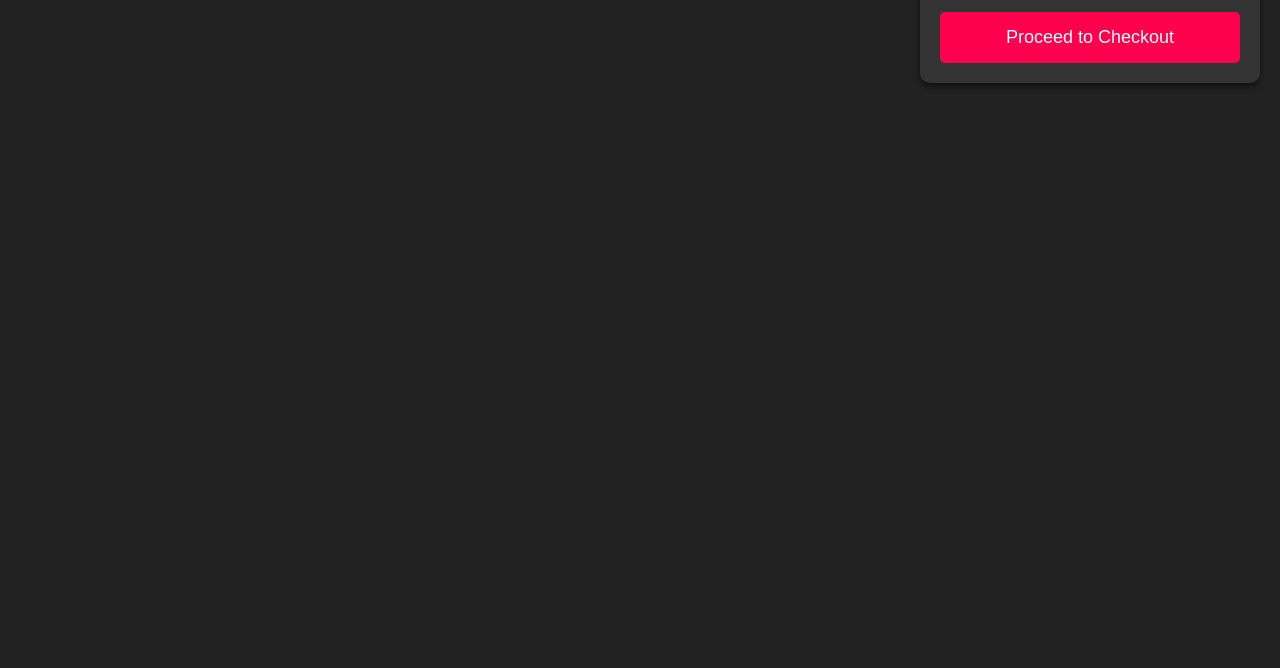
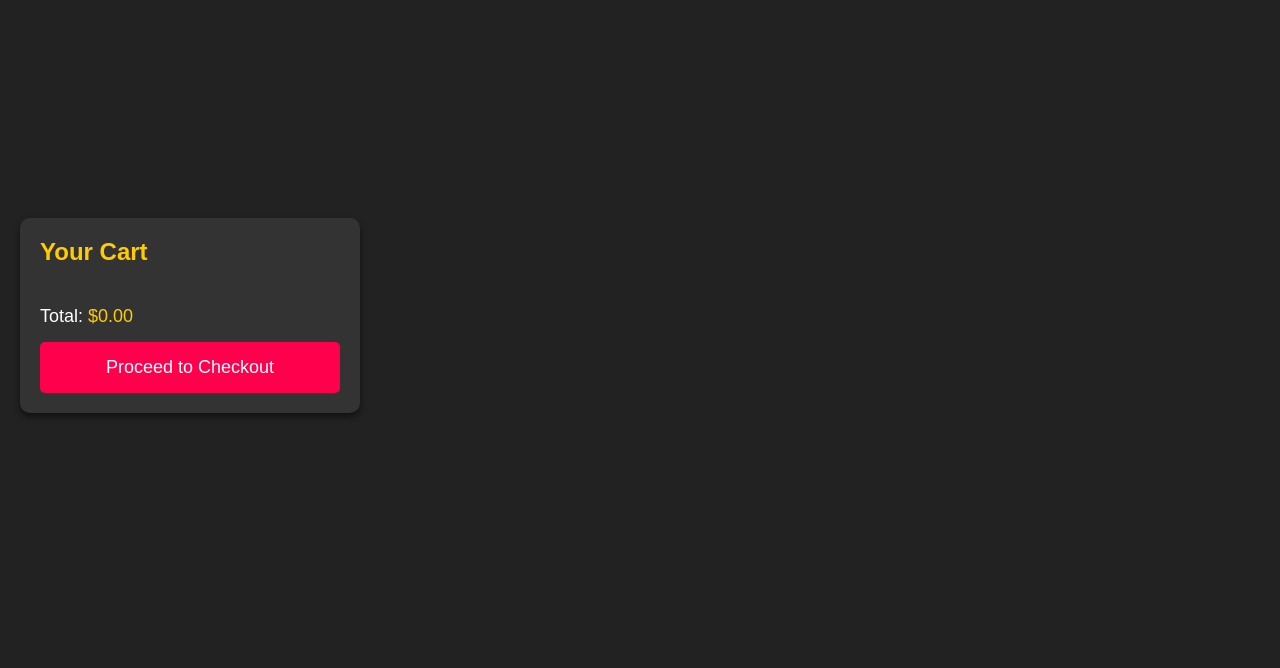
Before and after one commit to CancitPantonIsGood/CancitPantonIsGood, a plain HTML site: page shop1.html in a window 1280 px wide. Shown: the part 132-800 px from the top of the page. Drawn offline with nearby package versions, Linux system fonts and the light colour scheme.

Commit message:
Update shop1.css

```diff
--- a/shop1.css
+++ b/shop1.css
@@ -237,7 +237,7 @@ body {
 .checkout-container {
   position: fixed;
   top: 20px;
-  right: 20px;
+  right: 0;
   width: 300px;
   background-color: #333;
   padding: 20px;
@@ -390,9 +390,9 @@ button:hover {
 
 /* Checkout Section Styles */
 .checkout-container {
-  position: fixed;
-  top: 20px;
-  right: 20px;
+  position: absolute;
+  top: 350px;
+  left: 20px;
   width: 300px;
   max-height: 400px; /* Set a maximum height for the container */
   overflow-y: auto; /* Enable vertical scrolling if content exceeds max height */
```
